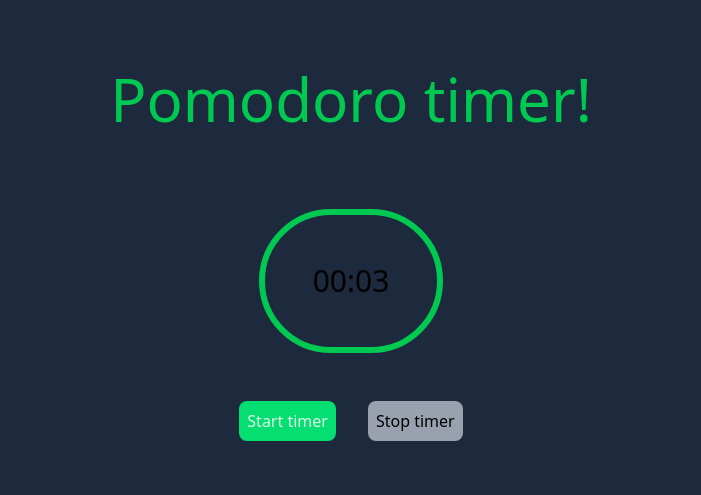
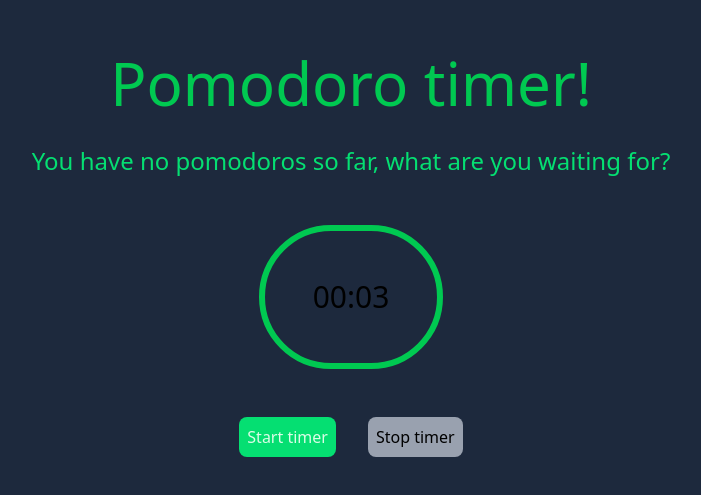
Before and after one commit to JCobz0714/Pomodoro-Timer, a React (Vite) app: page / in a window 1280 px wide. Shown: the part 137-632 px from the top of the page, without its empty margins (289-990 px from the left). Built offline with nearby package versions, Linux system fonts and the light colour scheme.

Commit message:
Adding a pomodoro counter title

```diff
--- a/src/App.tsx
+++ b/src/App.tsx
@@ -1,6 +1,7 @@
 import Title from "./components/Title";
 import Timer from "./components/Timer";
 import Button from "./components/Button";
+import Pomodoros from "./components/Pomodoros";
 import './App.css'
 import { useEffect, useState } from "react";
 
@@ -11,6 +12,7 @@ function App() {
   const [isRunning, setIsRunning] = useState(false);
   const [showButton, setShowButton] = useState(false);
   const [mode, setMode] = useState<"work" | "break">("work");
+  const [pomodoros, setPomodoros] = useState(0);
 
   //useEffect for work time
   useEffect(() => {
@@ -22,7 +24,7 @@ function App() {
           }, 1000)
       } else if(timer === 0){
         setMode("break");
-        setTimer(5 * 60);
+        setTimer(0.05 * 60);
       }
 
       //Showing an alert to the user stating that the time for studying is over
@@ -52,6 +54,7 @@ function App() {
     <>
       <div className="flex flex-col justify-center items-center min-h-screen bg-slate-800">
         <Title />
+        <Pomodoros counter={pomodoros} />
         <Timer timer={formatTime(timer)}/>
         <div className="flex">
           <Button title="Start timer" onClick={() => setIsRunning(true)} />
--- /dev/null
+++ b/src/components/Pomodoros.tsx
@@ -0,0 +1,16 @@
+export default function Pomodoros(props: PomodorosProps){
+    return (
+        <>
+            <div className="text-green-400 text-2xl">
+                {props.counter === 0 ?
+                `You have no pomodoros so far, what are you waiting for?` :
+                `You have ${props.counter} pomodoros so far!`
+                }
+            </div>
+        </>
+    )
+}
+
+interface PomodorosProps{
+    counter: number;
+}
```
